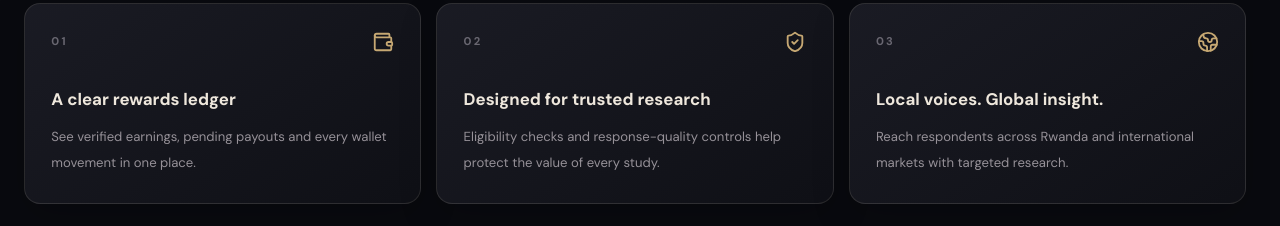
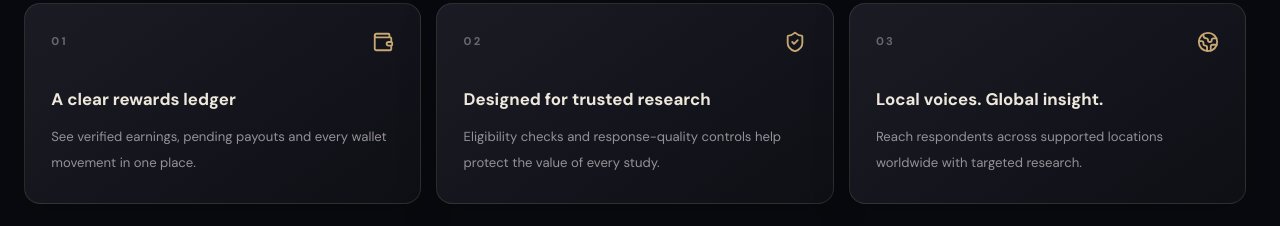
Before and after one commit to expertsteam802/ExpertsEarn, a Next.js app: page / in a window 1280 px wide. Shown: the part 1100-1326 px from the top of the page. Built offline with nearby package versions, Linux system fonts and the light colour scheme.

Commit message:
Clarify worldwide respondent coverage

```diff
--- a/app/page.tsx
+++ b/app/page.tsx
@@ -18,7 +18,7 @@ export const metadata: Metadata = {
 const highlights = [
   { icon: Wallet, title: "A clear rewards ledger", copy: "See verified earnings, pending payouts and every wallet movement in one place." },
   { icon: ShieldCheck, title: "Designed for trusted research", copy: "Eligibility checks and response-quality controls help protect the value of every study." },
-  { icon: Globe2, title: "Local voices. Global insight.", copy: "Reach respondents across Rwanda and international markets with targeted research." },
+  { icon: Globe2, title: "Local voices. Global insight.", copy: "Reach respondents across supported locations worldwide with targeted research." },
 ];
 
 const faqs = [
```
